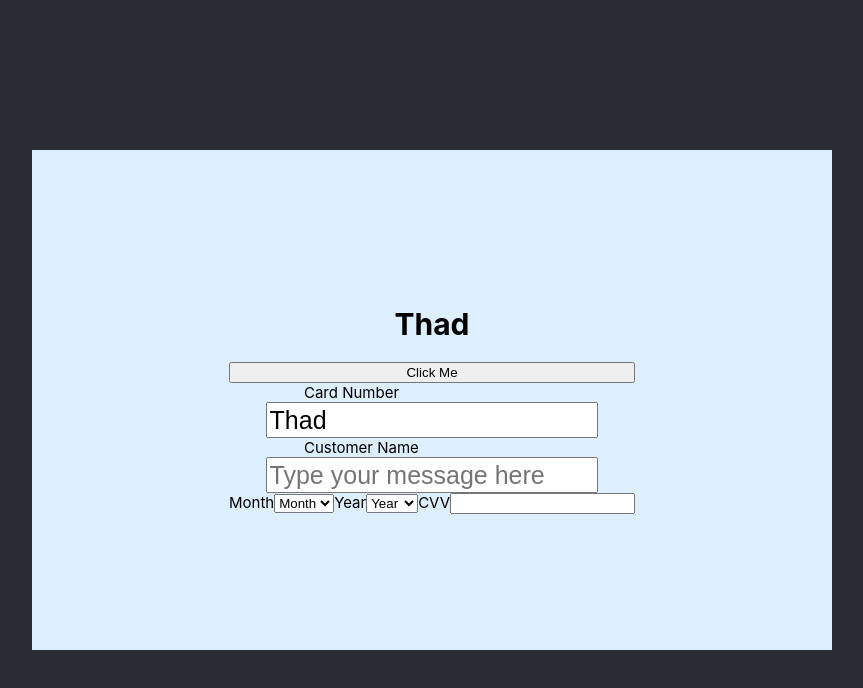
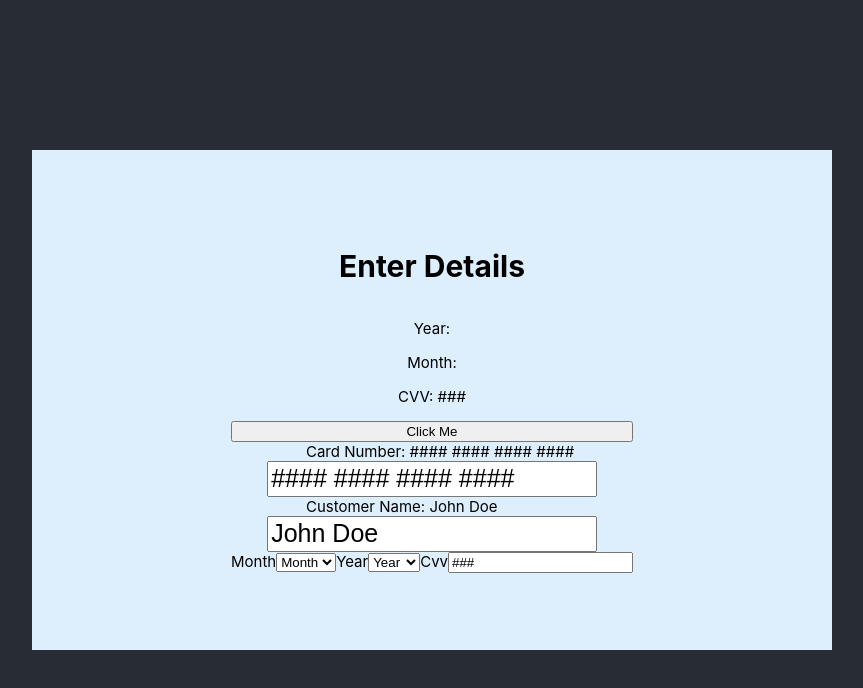
Before and after one commit to Thadman/CreditCard, a React (Create React App) app: page / in a window 1280 px wide. Shown: the top 688 px of the page, without its empty margins (208-1071 px from the left). Built offline with nearby package versions, Linux system fonts and the light colour scheme.

Commit message:
most logic done, some small card things to do. just need to do some small validation stuff and style correctly.

```diff
--- a/src/App.js
+++ b/src/App.js
@@ -3,11 +3,12 @@ import { useState } from "react";
 import Form from "./components/Form";
 
 function App() {
-  const [query, setQuery] = useState("Thad");
-  // const [number, setNumber] = useState("");
-  // const [name, setName] = useState("");
-  // const [month, setMonth] = useState("");
-  // const [year, setYear] = useYear("");
+  const [query, setQuery] = useState("Enter Details");
+  const [number, setNumber] = useState("#### #### #### ####");
+  const [name, setName] = useState("John Doe");
+  const [month, setMonth] = useState("");
+  const [year, setYear] = useState("");
+  const [cvv, setCvv] = useState("###");
 
   // have this here, as was just testing passing through props
   const details = {
@@ -46,28 +47,33 @@ function App() {
                 details={details}
                 query={query}
                 handleSubmit={handleSubmit}
+                name={name}
+                number={number}
+                year={year}
+                month={month}
+                cvv={cvv}
               />
               <div style={{ textAlign: "left", paddingLeft: "75px" }}>
-                <label> Card Number</label>
+                <label> Card Number: {number}</label>
               </div>
               <div>
                 <input
                   type="text"
                   placeholder="Type your message here"
-                  value={query}
-                  onChange={(event) => setQuery(event.target.value)}
+                  value={number}
+                  onChange={(event) => setNumber(event.target.value)}
                   style={{ width: "80%", height: "30px", fontSize: "25px" }}
                 />
               </div>
               <div style={{ textAlign: "left", paddingLeft: "75px" }}>
-                <label>Customer Name</label>
+                <label>Customer Name: {name}</label>
               </div>
               <div>
                 <input
                   type="text"
                   placeholder="Type your message here"
-                  // value={query}
-                  onChange={(event) => setQuery(event.target.value)}
+                  value={name}
+                  onChange={(event) => setName(event.target.value)}
                   style={{ width: "80%", height: "30px", fontSize: "25px" }}
                 />
               </div>
@@ -80,28 +86,32 @@ function App() {
               >
                 <div>
                   <label>Month</label>
-                  <select>
+                  <select onChange={(e) => setMonth(e.target.value)}>
                     <option value="0">Month</option>
-                    <option value="1">Jan</option>
-                    <option value="2">Feb</option>
-                    <option value="3">Mar</option>
-                    <option value="4">April</option>
-                    <option value="5">May</option>
+                    <option value="Jan">Jan</option>
+                    <option value="Feb">Feb</option>
+                    <option value="Mar">Mar</option>
+                    <option value="April">April</option>
+                    <option value="May">May</option>
                   </select>
                 </div>
                 <div>
                   <label>Year</label>
-                  <select>
+                  <select onChange={(e) => setYear(e.target.value)}>
                     <option value="0">Year</option>
-                    <option value="1">2021</option>
-                    <option value="2">2022</option>
-                    <option value="3">2023</option>
-                    <option value="4">2024</option>
+                    <option value="2021">2021</option>
+                    <option value="2022">2022</option>
+                    <option value="2023">2023</option>
+                    <option value="2024">2024</option>
                   </select>
                 </div>
                 <div>
-                  <label>CVV</label>
-                  <input type="text" />
+                  <label>Cvv</label>
+                  <input
+                    type="text"
+                    value={cvv}
+                    onChange={(e) => setCvv(e.target.value)}
+                  />
                 </div>
               </div>
             </form>
--- a/src/components/Form.js
+++ b/src/components/Form.js
@@ -5,6 +5,10 @@ export default function form(props) {
   return (
     <>
       <h1>{props.query}</h1>
+      <div>
+        <p>Year: {props.year}</p> <p>Month: {props.month}</p>{" "}
+        <p> CVV: {props.cvv}</p>
+      </div>
       <button onClick={props.handleSubmit}>Click Me</button>
     </>
   );
```
Also changed, not shown: 1 other file (tests, documents, lock files or other folders).
